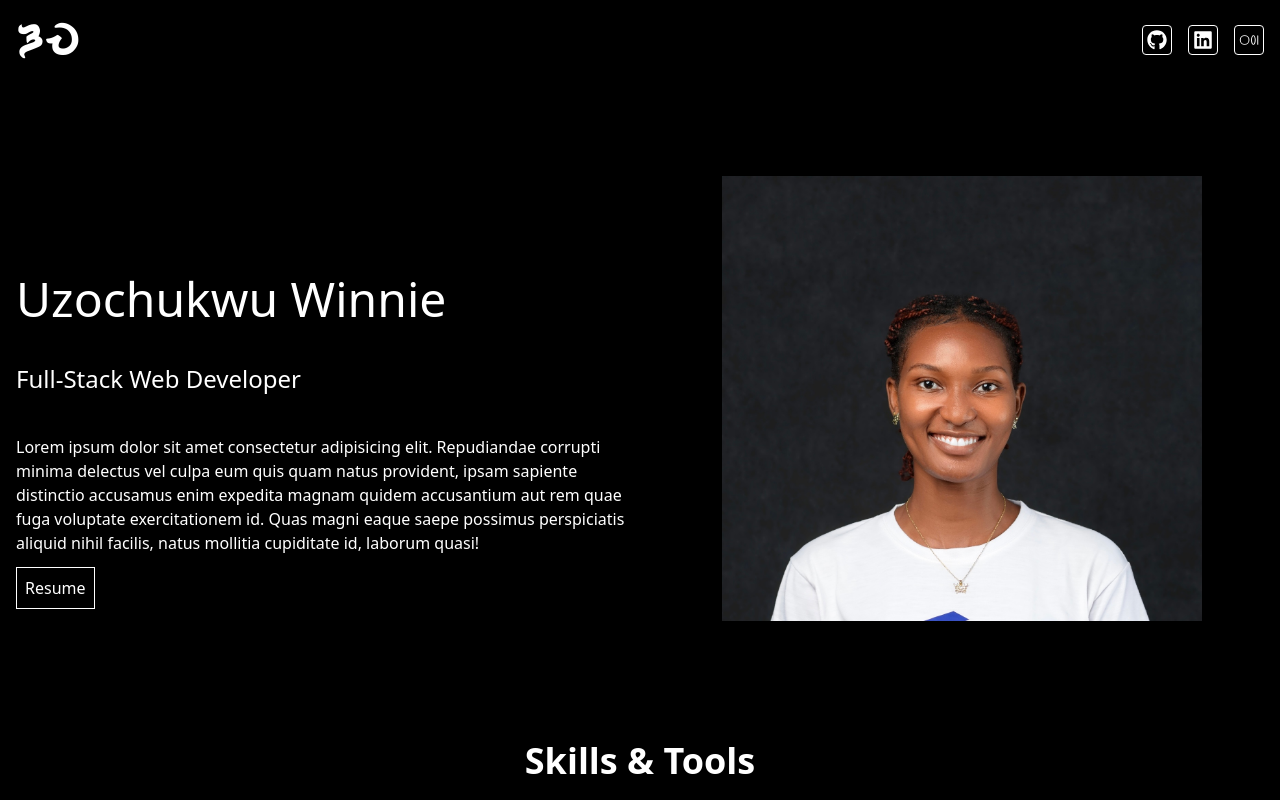
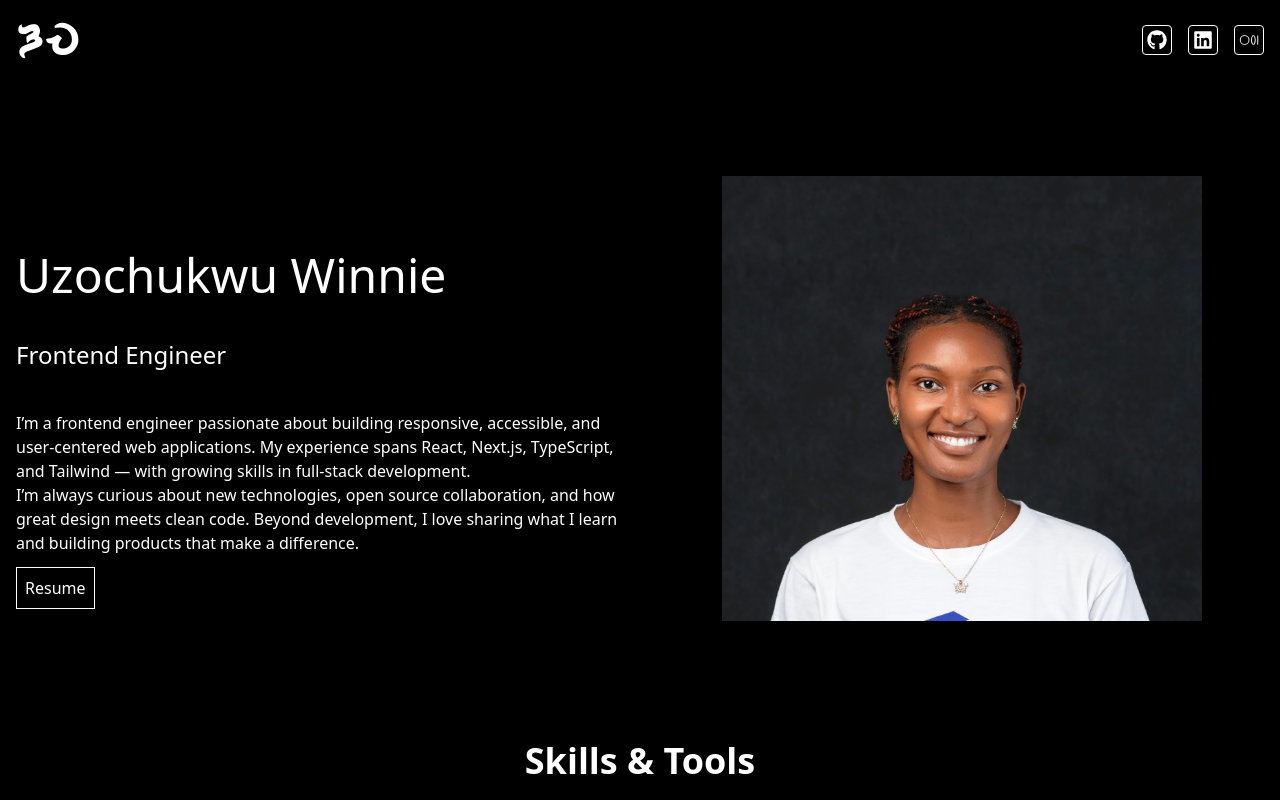
Before and after one commit to Wineshuga/portfolio2, a React (Vite) app: page / in a window 1280 px wide. Shown: the top 800 px of the page. Built offline with nearby package versions, Linux system fonts and the light colour scheme.

Commit message:
Modify content on hero section

```diff
--- a/src/components/Hero.tsx
+++ b/src/components/Hero.tsx
@@ -9,15 +9,21 @@ const Hero = () => {
       <section className="md:w-1/2">
         <h1 className="sm:text-5xl text-2xl">Uzochukwu Winnie</h1>
         <h2 className="sm:text-2xl text-base md:my-10 my-5">
-          Full-Stack Web Developer
+          Frontend Engineer
         </h2>
         <article className="text-sm sm:text-base">
-          Lorem ipsum dolor sit amet consectetur adipisicing elit. Repudiandae
-          corrupti minima delectus vel culpa eum quis quam natus provident,
-          ipsam sapiente distinctio accusamus enim expedita magnam quidem
-          accusantium aut rem quae fuga voluptate exercitationem id. Quas magni
-          eaque saepe possimus perspiciatis aliquid nihil facilis, natus
-          mollitia cupiditate id, laborum quasi!
+          <p>
+            I’m a frontend engineer passionate about building responsive,
+            accessible, and user-centered web applications. My experience spans
+            React, Next.js, TypeScript, and Tailwind — with growing skills in
+            full-stack development.
+          </p>
+          <p>
+            I’m always curious about new technologies, open source
+            collaboration, and how great design meets clean code. Beyond
+            development, I love sharing what I learn and building products that
+            make a difference.
+          </p>
         </article>
         <button type="button" className="p-2 border my-3">
           Resume
```
